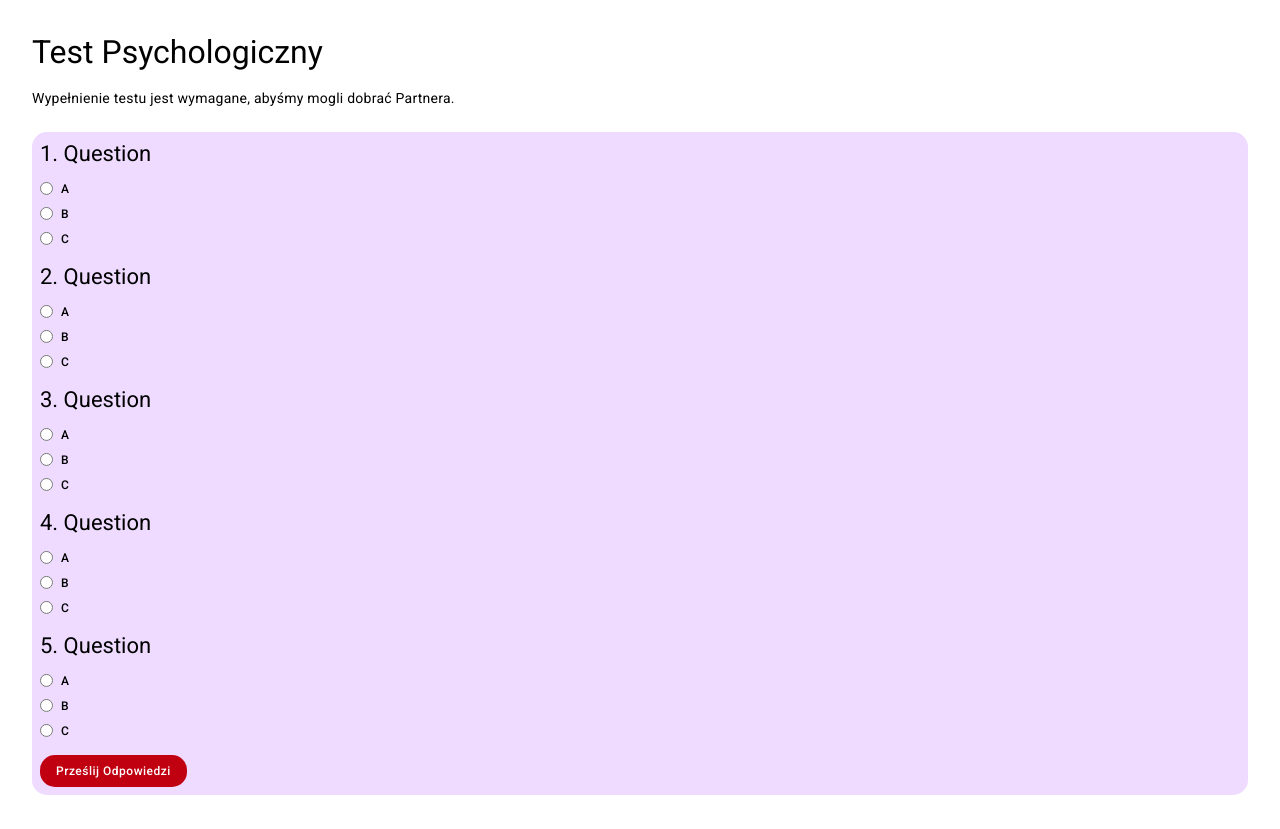
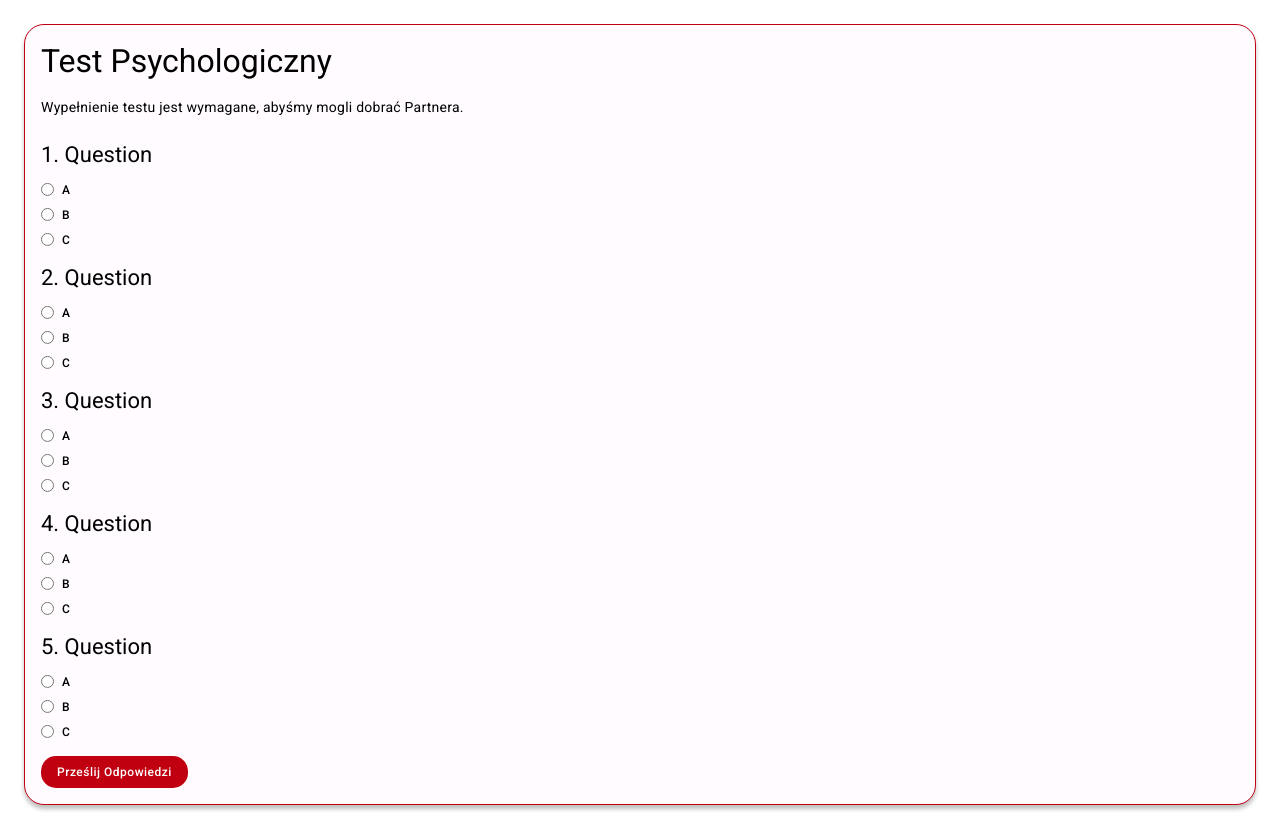
Before and after one commit to AndroBrain/PartnerFinderWWW, a React (Create React App) app: page /survey in a window 1280 px wide. Built offline with nearby package versions, Linux system fonts and the light colour scheme.

Commit message:
Change survey card looks

```diff
--- a/src/pages/survey/SurveyPage.js
+++ b/src/pages/survey/SurveyPage.js
@@ -14,7 +14,6 @@ export function SurveyPage() {
     return <div className="flex-column survey-container">
         <span className="headline-large">Test Psychologiczny</span>
         <span className="body-medium survey-container-body">Wypełnienie testu jest wymagane, abyśmy mogli dobrać Partnera.</span>
-        <div className="flex-column survey-qas-container">
         {
             QAs.map((QA, index) =>
                 <SurveyQA key={QA.question} question={QA.question} answers={QA.answers}
@@ -28,7 +27,6 @@ export function SurveyPage() {
         {error != null && <span className="label-medium error-span survey-error-span">{error}</span>}
         <div className="flex-wrap">
             <ButtonPrimary text={"Prześlij Odpowiedzi"} onClick={cmdSendAnswers}/>
-            </div>
         </div>
     </div>
 }
--- a/src/styles/styles.css
+++ b/src/styles/styles.css
@@ -198,7 +198,14 @@
 }
 
 .survey-container {
-    padding: 32px;
+    margin: 24px;
+    padding: 16px;
+    background: var(--md-sys-color-surface);
+    border: 1px solid #C00010;
+    box-shadow: 0 4px 4px rgba(0, 0, 0, 0.25);
+    border-radius: 20px;
+    display: flex;
+    justify-content: center;
 }
 
 .survey-container-body {
@@ -207,9 +214,7 @@
 }
 
 .survey-qas-container {
-    background: var(--md-sys-color-secondary-container);
-    border-radius: 15px;
-    padding: 8px;
+
 }
 
 .survey-question {
```
Lines whose indentation alone changed are shown as unchanged.
